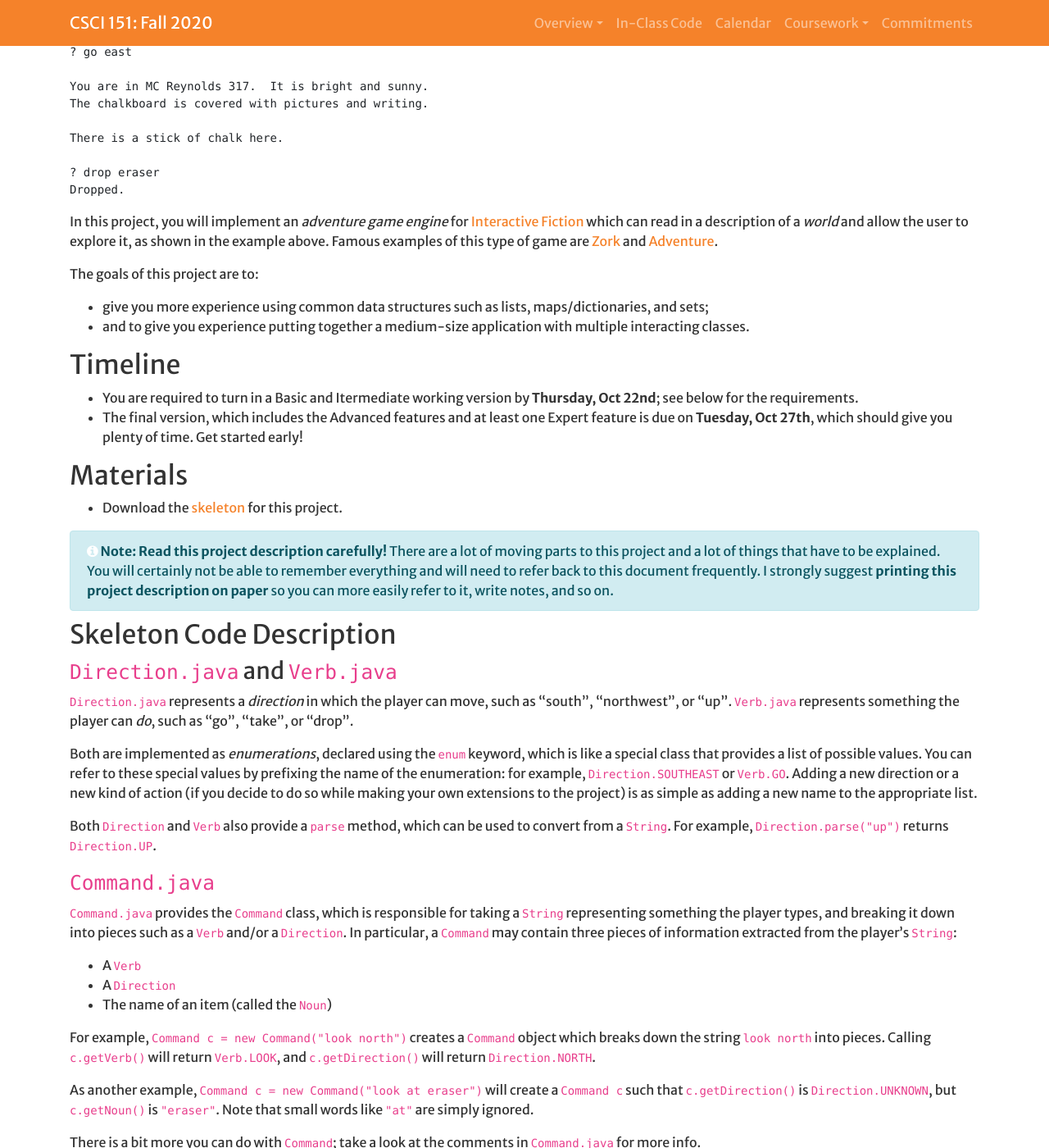
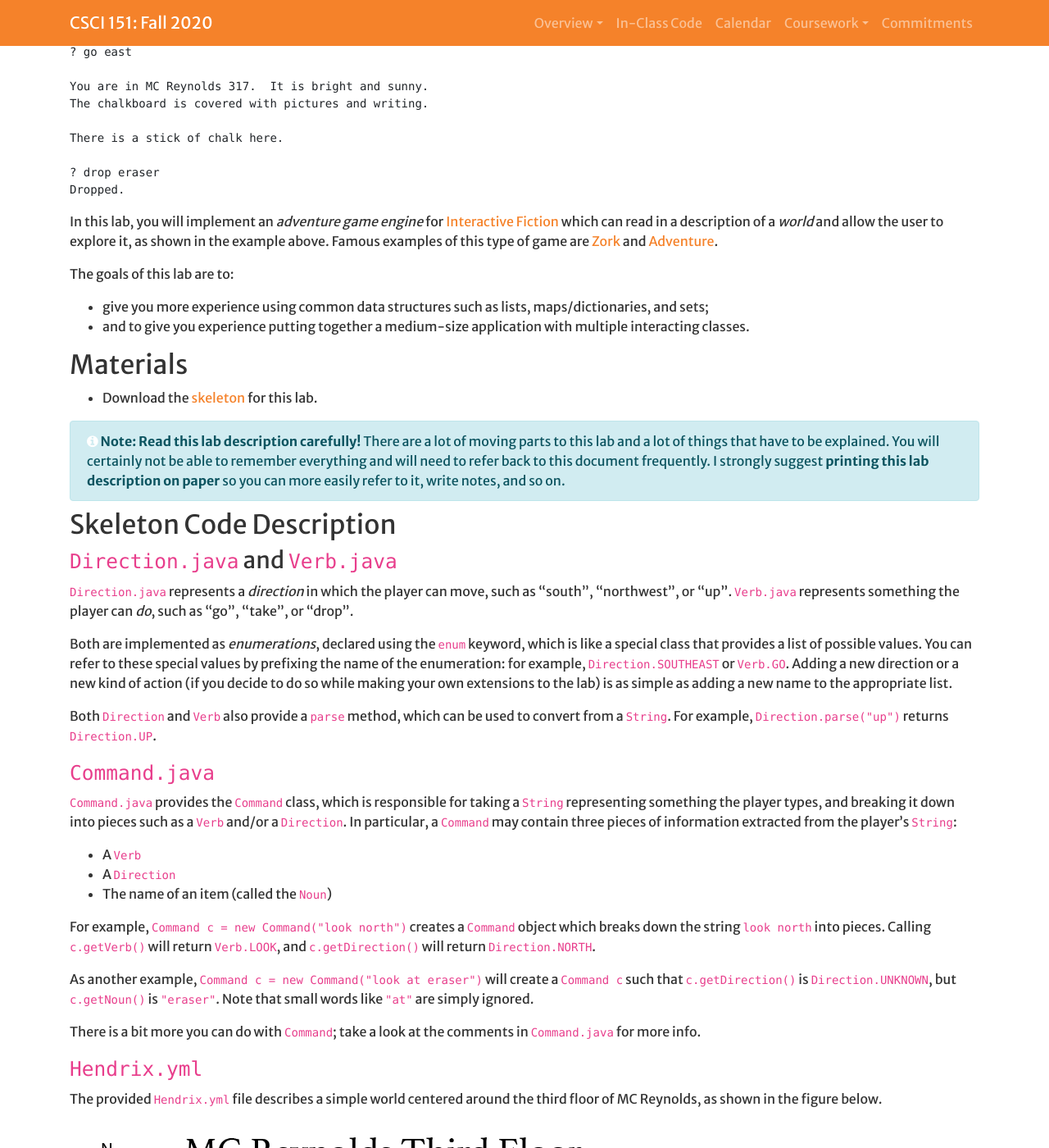
Before and after one commit to Hendrix-CS/csci151, a Jekyll site: the page built from labs/adventure.md, in a window 1280 px wide and 1400 px high, scrolled down 786 px. Shown: the whole window at 82% size. Built offline with Jekyll 4.4.1, drawn with Linux system fonts in a browser that asks for light colours; a script that is not in the unit is left out; our own code applies the rules of GitHub Pages for plain Markdown files; some of the changed text lies outside the part shown.

Commit message:
Updates for making adventure a lab

```diff
--- a/labs/adventure.md
+++ b/labs/adventure.md
@@ -48,37 +48,29 @@
     ? drop eraser
     Dropped.
 
-In this project, you will implement an *adventure game engine*
+In this lab, you will implement an *adventure game engine*
 for [Interactive Fiction](https://en.wikipedia.org/wiki/Interactive_fiction)
 which can read in a description of a *world* and allow the user to explore it, as
 shown in the example above. Famous examples of this type of game
 are [Zork](http://www.web-adventures.org/cgi-bin/webfrotz?s=ZorkDungeon&n=1468)
 and [Adventure](http://www.web-adventures.org/cgi-bin/webfrotz?s=Adventure&n=1469).
 
-The goals of this project are to:
+The goals of this lab are to:
 
 -   give you more experience using common data structures such as lists,
     maps/dictionaries, and sets;
 -   and to give you experience putting together a medium-size
     application with multiple interacting classes.
 
-## Timeline
-
--   You are required to turn in a Basic and Itermediate working version
-    by **{{page.basicdue}}**; see below for the requirements.
--   The final version, which includes the Advanced features
-    and at least one Expert feature is due on **{{page.finaldue}}**, which should
-    give you plenty of time. Get started early!
-
 ## Materials
 
--   Download the [skeleton](../code/Adventure.zip) for this project.
+-   Download the [skeleton](../code/Adventure.zip) for this lab.
 
-{% include note.html content="**Read this project description carefully!** There are a lot of moving
-parts to this project and a lot of things that have to be explained. You
+{% include note.html content="**Read this lab description carefully!** There are a lot of moving
+parts to this lab and a lot of things that have to be explained. You
 will certainly not be able to remember everything and will need to refer
 back to this document frequently. I strongly suggest **printing this
-project description on paper** so you can more easily refer to it, write
+lab description on paper** so you can more easily refer to it, write
 notes, and so on." %}
 
 ## Skeleton Code Description
@@ -94,7 +86,7 @@
 values. You can refer to these special values by prefixing the name of
 the enumeration: for example, `Direction.SOUTHEAST` or `Verb.GO`. Adding
 a new direction or a new kind of action (if you decide to do so while
-making your own extensions to the project) is as simple as adding a new
+making your own extensions to the lab) is as simple as adding a new
 name to the appropriate list.
 
 Both `Direction` and `Verb` also provide a `parse` method, which can be
@@ -309,7 +301,7 @@
 
 ## A Note on Dictionaries and Sets
 
-In this project you will almost certainly use a lot of dictionaries. For
+In this lab you will almost certainly use a lot of dictionaries. For
 a fast Java dictionary implementation, you should use the [`HashMap`
 class](https://docs.oracle.com/javase/11/docs/api/java/util/HashMap.html).
 We don't yet know how it is implemented (we will learn how to implement it in
@@ -322,15 +314,10 @@
 
 ## Requirements
 
-This project must be completed individually, but you can communicate with
-your lab partner and Dr. Goadrich.
-
-There are four levels of implementation for your project, Basic,
+There are four levels of implementation for your lab, Basic,
 Intermediate, Advanced, and Expert.
 
 ### LEVEL 1: BASIC
-
-By {{page.basicdue}} you must submit a Basic and Intermediate working version.
 
 A Basic version handles the
 following minimum requirements:
@@ -376,8 +363,8 @@
 when they drop an item in that item's goal location. Display the score
 to the user when they type `score`.
 
-A project which meets the Basic and Intermediate levels **and uses good
-code style and documentation** will receive 60 points.
+A lab which meets the Basic and Intermediate levels **and uses good
+code style and documentation** will receive 12 points.
 
 {% include note.html content="It is **not** a requirement to make your output look exactly
 like mine in the example above! Use your creativity and judgment. If you
@@ -386,7 +373,7 @@
 
 ### LEVEL 3: ADVANCED
 
-In order to earn more points on the project, you should implement all the Advanced
+To complete the lab, you should implement all the Advanced
 features *in addition to* at least one Expert feature.
 
 #### 3.1 Look Command
@@ -526,7 +513,7 @@
 #### 3.6 New YAML world
 
 Design your own world (by making another `.yml` file) and submit it
-along with your project. These will be collected and published for
+along with your lab. These will be collected and published for
 the whole class (and future classes!) to enjoy.
 
 ### LEVEL 4: EXPERT
@@ -586,7 +573,7 @@
 
 ## Don't Panic
 
-This project might at first glance appear huge, and there is certainly a
+This lab might at first glance appear huge, and there is certainly a
 lot to read and understand before you can get started. But
 
 1. it is not
@@ -608,7 +595,7 @@
 
 For your final submission, you should turn in a `.zip` file containing:
 
--   All the `.java` files necessary to run your project. **Please
+-   All the `.java` files necessary to run your lab. **Please
     include** even the provided starter code, even if you did not change
     them, to make it as easy as possible for me to run your code.
 
```
